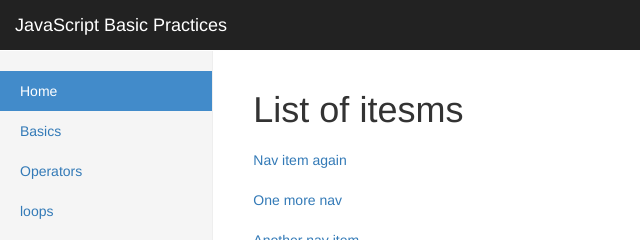
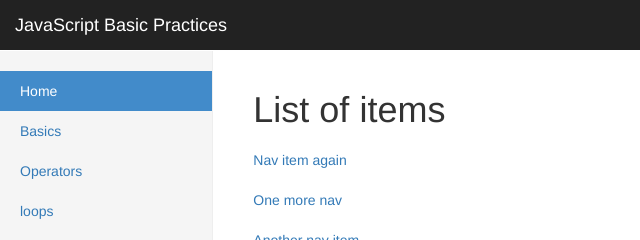
Before and after one commit to beingsagir/JavaScript-core-features, a plain HTML site: page index.html in a window 1280 px wide. Shown: the top 240 px of the page, 0-640 px from the left. Drawn offline with Linux system fonts and the light colour scheme; a script that the page names is missing.

Commit message:
spelling error correction

```diff
--- a/index.html
+++ b/index.html
@@ -54,7 +54,7 @@
 
         <div class="col-sm-9 col-sm-offset-3 col-md-10 col-md-offset-2 main">
 
-        	<h1>List of itesms</h1>
+        	<h1>List of items</h1>
 
 			<ul class="nav nav-sidebar">
 			<li><a href="">Nav item again</a></li>
```
